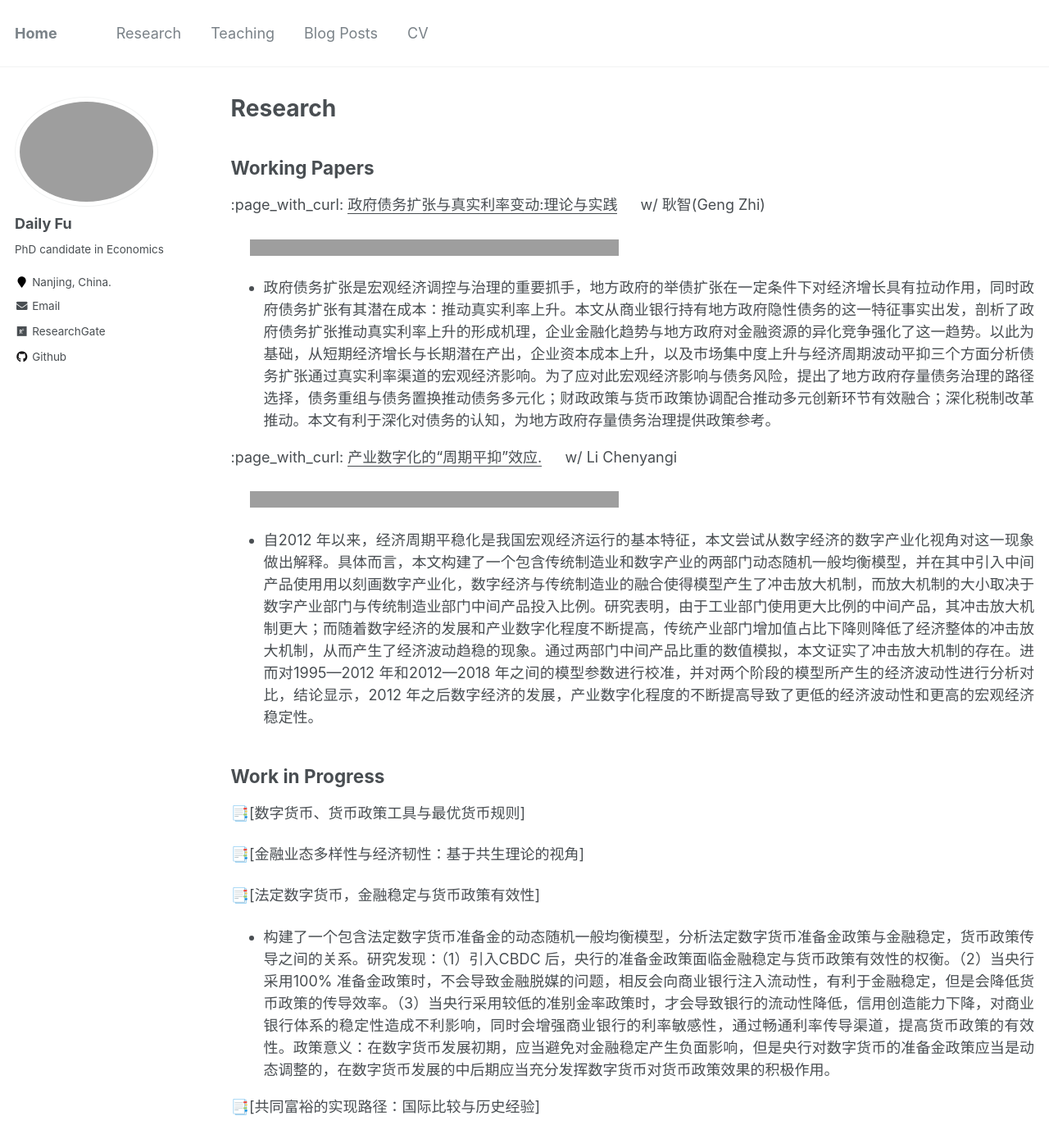
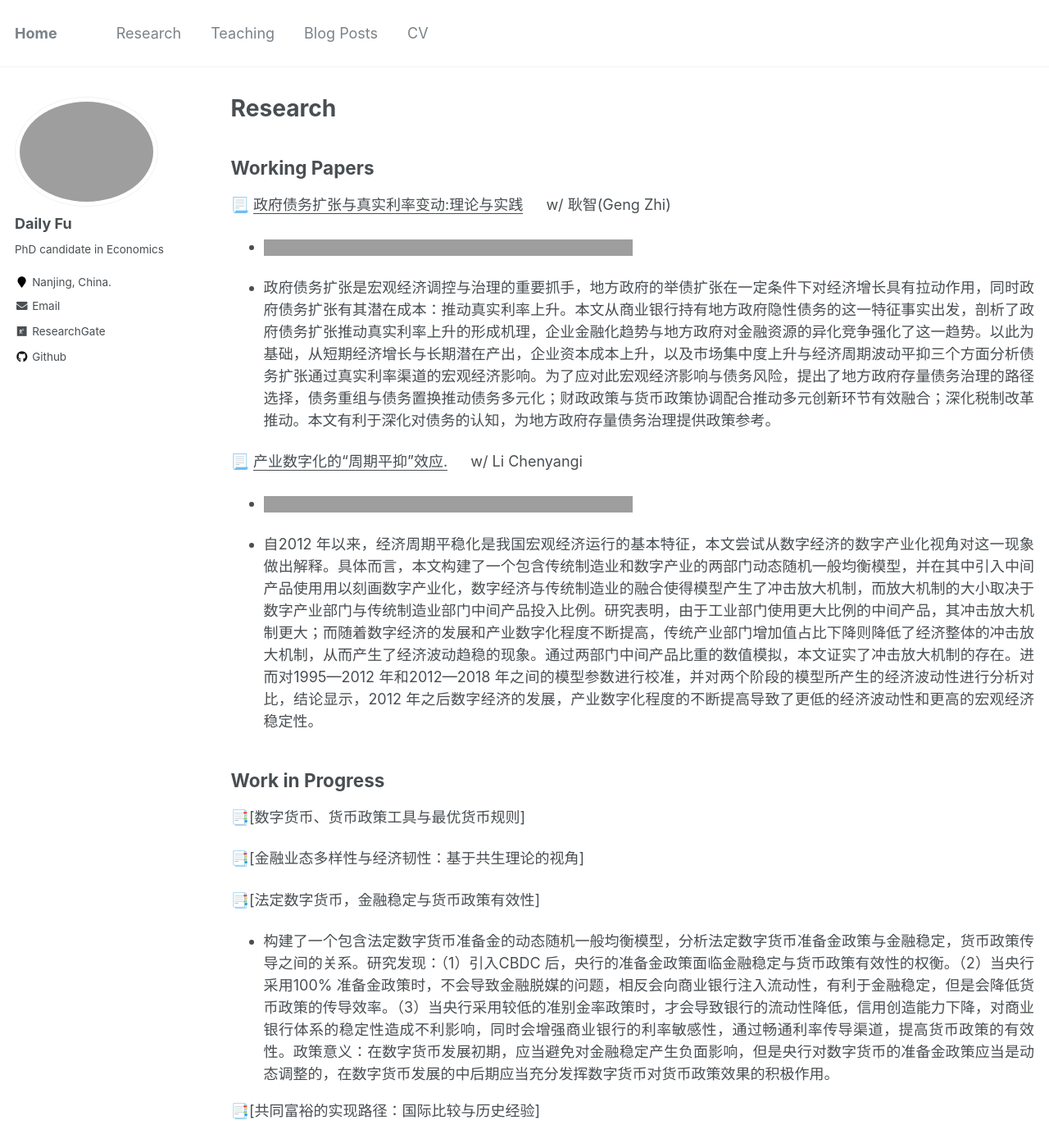
Before and after one commit to Dali-Fu/Dali-Fu.github.io, a Jekyll site: the page built from _pages/research.md, in a window 1280 px wide and 1400 px high, cut to the strip 0-1400 px from the top of the window. Shown: the whole strip at 82% size. Built offline with Jekyll 4.4.1, drawn with Linux system fonts in a browser that asks for light colours; some of the changed lines change nothing that is shown; grey boxes are pictures that could not be loaded.

Commit message:
Update research.md

```diff
--- a/_pages/research.md
+++ b/_pages/research.md
@@ -31,15 +31,15 @@ text-align: justify}
 
 ## Working Papers
 
-:page_with_curl: <u>政府债务扩张与真实利率变动:理论与实践</u>   &emsp;  w/  耿智(Geng Zhi)
+📃 <u>政府债务扩张与真实利率变动:理论与实践</u>   &emsp;  w/  耿智(Geng Zhi)
 
-&emsp;  ![摘要](https://img.shields.io/badge/摘要-abstract-8A2BE2)[![下载: download](https://img.shields.io/badge/下载-download-green)](https://Dali-Fu.github.io/files/404.md)[![工作论文版本](https://img.shields.io/badge/工作论文版本-emoji)](https://Dali-Fu.github.io/files/404.md)[![slides](https://img.shields.io/badge/sildes-red)](https://Dali-Fu.github.io/files/404.md)![code: data](https://img.shields.io/badge/code-data-blue)
+  * ![摘要](https://img.shields.io/badge/摘要-abstract-8A2BE2)[![下载: download](https://img.shields.io/badge/下载-download-green)](https://Dali-Fu.github.io/files/404.md)[![工作论文版本](https://img.shields.io/badge/工作论文版本-emoji)](https://Dali-Fu.github.io/files/404.md)[![slides](https://img.shields.io/badge/sildes-red)](https://Dali-Fu.github.io/files/404.md)![code: data](https://img.shields.io/badge/code-data-blue)
 
   * 政府债务扩张是宏观经济调控与治理的重要抓手，地方政府的举债扩张在一定条件下对经济增长具有拉动作用，同时政府债务扩张有其潜在成本：推动真实利率上升。本文从商业银行持有地方政府隐性债务的这一特征事实出发，剖析了政府债务扩张推动真实利率上升的形成机理，企业金融化趋势与地方政府对金融资源的异化竞争强化了这一趋势。以此为基础，从短期经济增长与长期潜在产出，企业资本成本上升，以及市场集中度上升与经济周期波动平抑三个方面分析债务扩张通过真实利率渠道的宏观经济影响。为了应对此宏观经济影响与债务风险，提出了地方政府存量债务治理的路径选择，债务重组与债务置换推动债务多元化；财政政策与货币政策协调配合推动多元创新环节有效融合；深化税制改革推动。本文有利于深化对债务的认知，为地方政府存量债务治理提供政策参考。
 
-:page_with_curl: <u>产业数字化的“周期平抑”效应.</u>     &emsp; w/   Li Chenyangi
+📃 <u>产业数字化的“周期平抑”效应.</u>     &emsp; w/   Li Chenyangi
 
-&emsp; ![摘要](https://img.shields.io/badge/摘要-abstract-8A2BE2)[![下载: download](https://img.shields.io/badge/下载-download-green)](https://Dali-Fu.github.io/files/404.md)[![工作论文版本](https://img.shields.io/badge/工作论文版本-emoji)](https://Dali-Fu.github.io/files/404.md)[![slides](https://img.shields.io/badge/sildes-red)](https://Dali-Fu.github.io/files/404.md)![code: data](https://img.shields.io/badge/code-data-blue)
+  * ![摘要](https://img.shields.io/badge/摘要-abstract-8A2BE2)[![下载: download](https://img.shields.io/badge/下载-download-green)](https://Dali-Fu.github.io/files/404.md)[![工作论文版本](https://img.shields.io/badge/工作论文版本-emoji)](https://Dali-Fu.github.io/files/404.md)[![slides](https://img.shields.io/badge/sildes-red)](https://Dali-Fu.github.io/files/404.md)![code: data](https://img.shields.io/badge/code-data-blue)
 
   * 自2012 年以来，经济周期平稳化是我国宏观经济运行的基本特征，本文尝试从数字经济的数字产业化视角对这一现象做出解释。具体而言，本文构建了一个包含传统制造业和数字产业的两部门动态随机一般均衡模型，并在其中引入中间产品使用用以刻画数字产业化，数字经济与传统制造业的融合使得模型产生了冲击放大机制，而放大机制的大小取决于数字产业部门与传统制造业部门中间产品投入比例。研究表明，由于工业部门使用更大比例的中间产品，其冲击放大机制更大；而随着数字经济的发展和产业数字化程度不断提高，传统产业部门增加值占比下降则降低了经济整体的冲击放大机制，从而产生了经济波动趋稳的现象。通过两部门中间产品比重的数值模拟，本文证实了冲击放大机制的存在。进而对1995—2012 年和2012—2018 年之间的模型参数进行校准，并对两个阶段的模型所产生的经济波动性进行分析对比，结论显示，2012 年之后数字经济的发展，产业数字化程度的不断提高导致了更低的经济波动性和更高的宏观经济稳定性。
 
@@ -53,17 +53,17 @@ text-align: justify}
 
 📑[法定数字货币，金融稳定与货币政策有效性]
 
-* 构建了一个包含法定数字货币准备金的动态随机一般均衡模型，分析法定数字货币准备金政策与金融稳定，货币政策传导之间的关系。研究发现：（1）引入CBDC 后，央行的准备金政策面临金融稳定与货币政策有效性的权衡。（2）当央行采用100% 准备金政策时，不会导致金融脱媒的问题，相反会向商业银行注入流动性，有利于金融稳定，但是会降低货币政策的传导效率。（3）当央行采用较低的准别金率政策时，才会导致银行的流动性降低，信用创造能力下降，对商业银行体系的稳定性造成不利影响，同时会增强商业银行的利率敏感性，通过畅通利率传导渠道，提高货币政策的有效性。政策意义：在数字货币发展初期，应当避免对金融稳定产生负面影响，但是央行对数字货币的准备金政策应当是动态调整的，在数字货币发展的中后期应当充分发挥数字货币对货币政策效果的积极作用。
+  * 构建了一个包含法定数字货币准备金的动态随机一般均衡模型，分析法定数字货币准备金政策与金融稳定，货币政策传导之间的关系。研究发现：（1）引入CBDC 后，央行的准备金政策面临金融稳定与货币政策有效性的权衡。（2）当央行采用100% 准备金政策时，不会导致金融脱媒的问题，相反会向商业银行注入流动性，有利于金融稳定，但是会降低货币政策的传导效率。（3）当央行采用较低的准别金率政策时，才会导致银行的流动性降低，信用创造能力下降，对商业银行体系的稳定性造成不利影响，同时会增强商业银行的利率敏感性，通过畅通利率传导渠道，提高货币政策的有效性。政策意义：在数字货币发展初期，应当避免对金融稳定产生负面影响，但是央行对数字货币的准备金政策应当是动态调整的，在数字货币发展的中后期应当充分发挥数字货币对货币政策效果的积极作用。
 
 📑[共同富裕的实现路径：国际比较与历史经验]
 
 ## Publications
 
-:page_with_curl: [孙宁华，**付大利.** "法定数字货币畅通国内大循环的理论逻辑与作用机制"，学习与实践，2023年第3期](https://kns.cnki.net/kcms2/article/abstract?v=3uoqIhG8C44YLTlOAiTRKu87-SJxoEJu6LL9TJzd50kxTBeG-wrkloyyU2yvjngJWkKkH3Wn5889-3lvsA_4BsdeUI-R5F6g&uniplatform=NZKPT)
+📃 [孙宁华，**付大利.** "法定数字货币畅通国内大循环的理论逻辑与作用机制"，学习与实践，2023年第3期](https://kns.cnki.net/kcms2/article/abstract?v=3uoqIhG8C44YLTlOAiTRKu87-SJxoEJu6LL9TJzd50kxTBeG-wrkloyyU2yvjngJWkKkH3Wn5889-3lvsA_4BsdeUI-R5F6g&uniplatform=NZKPT)
 
-&emsp; 第十五届中国政治经济学年会    2022年11月
+  * 第十五届中国政治经济学年会    2022年11月
 
-&emsp;  ![摘要](https://img.shields.io/badge/摘要-abstract-8A2BE2)[![下载: download](https://img.shields.io/badge/下载-download-green)](https://kns.cnki.net/kcms2/article/abstract?v=3uoqIhG8C44YLTlOAiTRKu87-SJxoEJu6LL9TJzd50kxTBeG-wrkloyyU2yvjngJWkKkH3Wn5889-3lvsA_4BsdeUI-R5F6g&uniplatform=NZKPT)[![工作论文版本](https://img.shields.io/badge/工作论文版本-emoji)](https://Dali-Fu.github.io/files/法定数字货币助力畅通国内大循环机制研究.pdf)[![slides](https://img.shields.io/badge/sildes-red)](https://Dali-Fu.github.io/files/第十五届中国政治经济学年会.pdf)![code: data](https://img.shields.io/badge/code-data-blue)
+  * ![摘要](https://img.shields.io/badge/摘要-abstract-8A2BE2)[![下载: download](https://img.shields.io/badge/下载-download-green)](https://kns.cnki.net/kcms2/article/abstract?v=3uoqIhG8C44YLTlOAiTRKu87-SJxoEJu6LL9TJzd50kxTBeG-wrkloyyU2yvjngJWkKkH3Wn5889-3lvsA_4BsdeUI-R5F6g&uniplatform=NZKPT)[![工作论文版本](https://img.shields.io/badge/工作论文版本-emoji)](https://Dali-Fu.github.io/files/法定数字货币助力畅通国内大循环机制研究.pdf)[![slides](https://img.shields.io/badge/sildes-red)](https://Dali-Fu.github.io/files/第十五届中国政治经济学年会.pdf)![code: data](https://img.shields.io/badge/code-data-blue)
 
   * 畅通国内大循环，增强国内大循环的内生动力与可靠性是构建新发展格局的重中之重，然而，目前国内大循环中仍存在诸多突出堵点。法定数字货币是货币形态演化的新兴产物，具有区别于以往货币的经济特性和技术特征，会对经济循环产生潜在重大影响。法定数字货币通过以下四个作用渠道助力畅通国内大循环：法定数字货币能够提供新型的政策工具，有利于提升金融支持实体经济的作用，助力畅通生产环节。数字货币一定程度上有利于改善宽松货币政策对财富分配的不利影响，弥合数字鸿沟，降低机会不平等，助力畅通分配环节。数字货币能够提高流通资本的周转速度，有效降低流通费用，有利于建立高效率现代流通体系，助力畅通流通环节。央行数字货币能在社会层面和消费主体层面共同作用，培育消费力，扩大内需，助力畅通消费环节.
 
```
